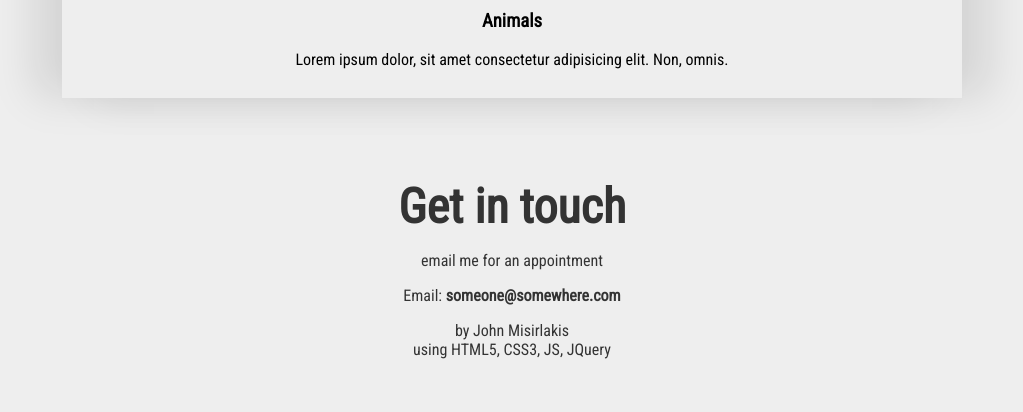
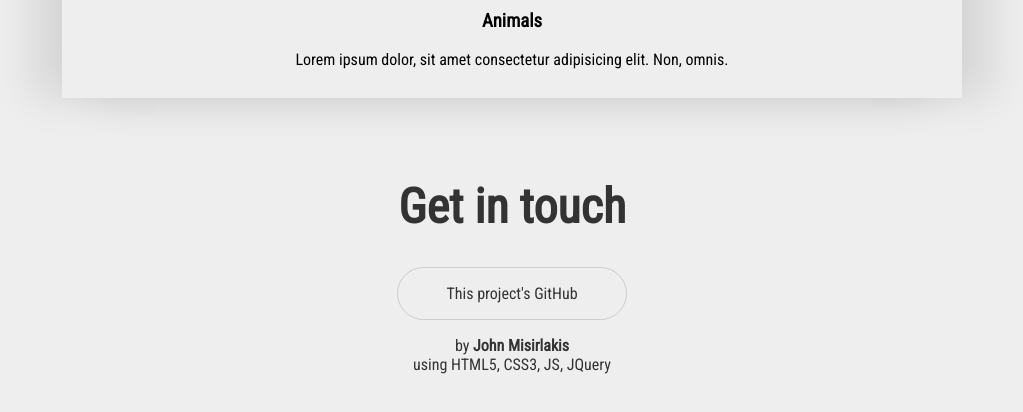
Before and after one commit to jupiterorbita/portfolio_A, a plain HTML site: page index.html in a window 1280 px wide. Shown: the part 3278-3690 px from the top of the page, without its empty margins (128-1151 px from the left). Drawn offline with Linux system fonts and the light colour scheme.

Commit message:
added link to project page

```diff
--- a/index.html
+++ b/index.html
@@ -53,10 +53,9 @@
 
     <footer>
         <h3>Get in touch</h3>
-        <p>email me for an appointment</p>
-        <p>Email: <strong>someone@somewhere.com</strong></p>
+        <a href="https://github.com/jupiterorbita/portfolio_A" class="btn">This project's GitHub</a>
 
-        <p>by John Misirlakis <br> using HTML5, CSS3, JS, JQuery</p>
+        <p>by <strong>John Misirlakis</strong> <br> using HTML5, CSS3, JS, JQuery</p>
     </footer>
 
     <!-- <script src="https://code.jquery.com/jquery-3.3.1.min.js"
```
